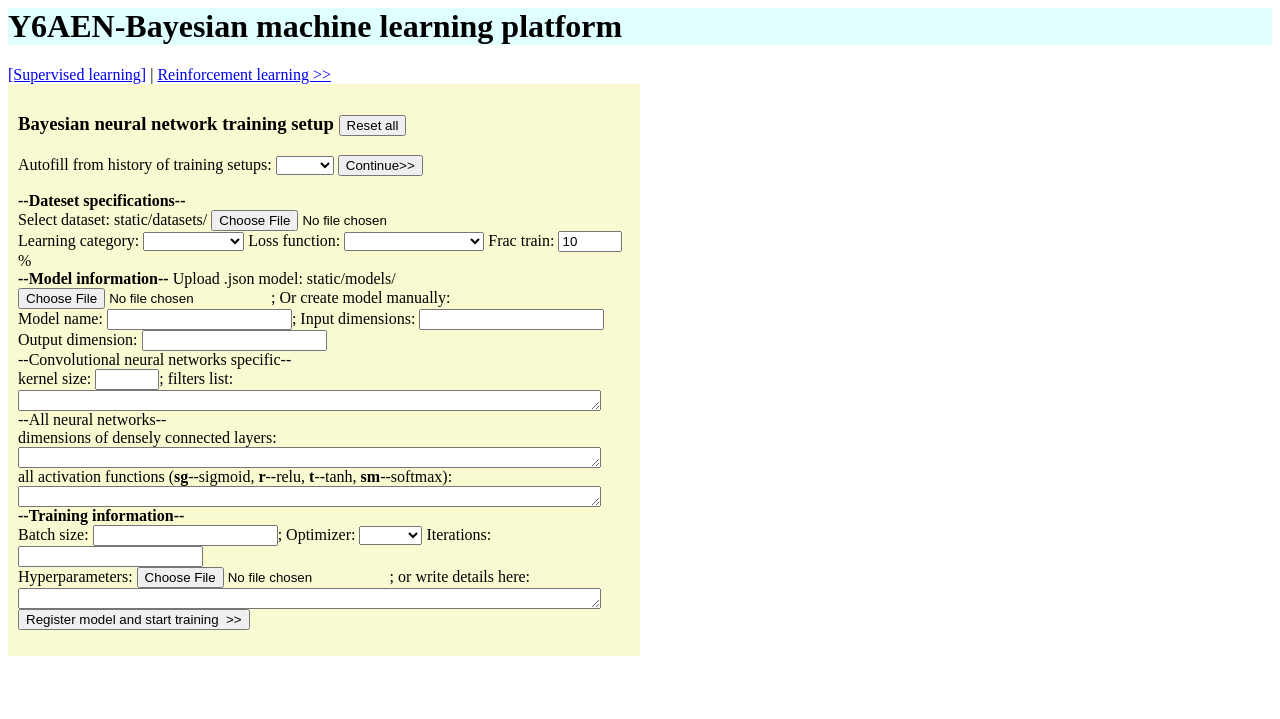
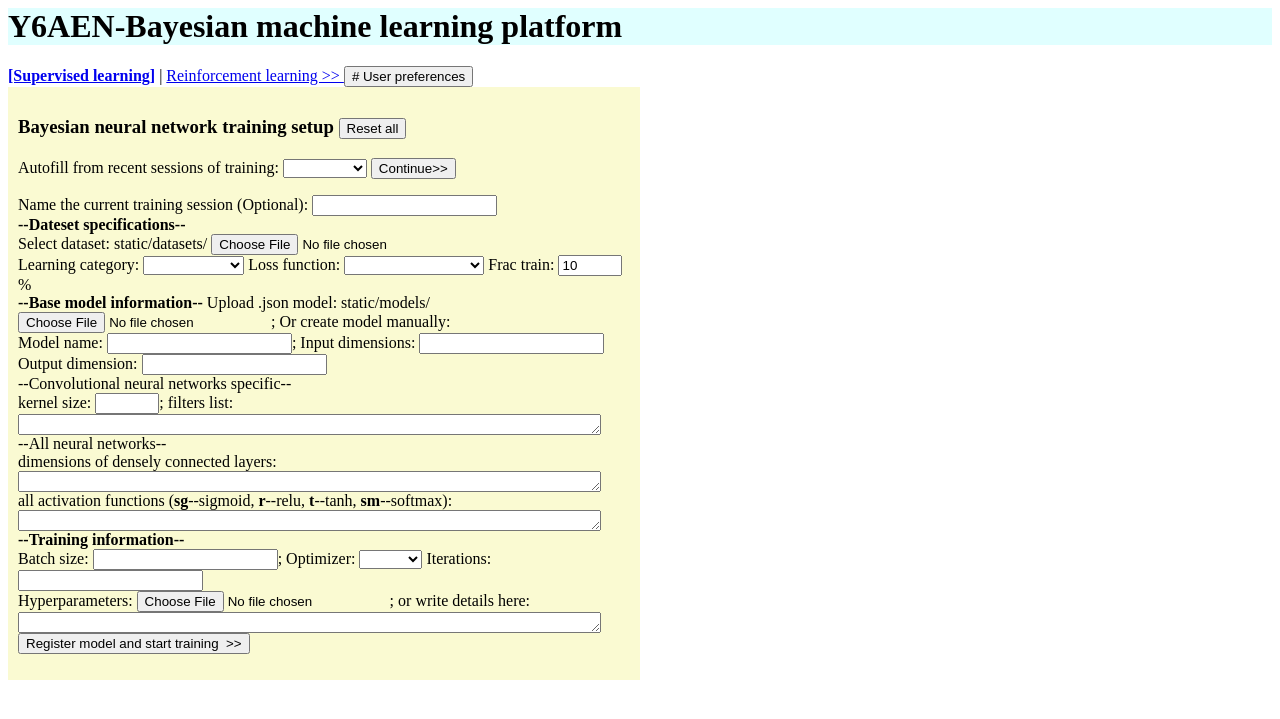
Before and after one commit to HassenAissa/Bayesian_inference_for_NN, a Flask app: page / in a window 1280 px wide. Shown: the top 719 px of the page. Run offline with Flask 3, Linux system fonts and the light colour scheme.

Commit message:
Webdemo added user settings manage history

```diff
--- a/app.py
+++ b/app.py
@@ -9,10 +9,6 @@ import os, json
 connectors = "-._"
 mandatory = ["lcat", "loss", ("nnjson", ["ipd", "opd", "mname", "hidden", "activations"]), "dfile", "batch", "optim", "ite"]
 opkeys = ["lcat", "loss", "optim"]
-options = {"history": [""]+os.listdir("static/history/"),
-            "lcat": ["", "Classification","Regression"],
-            "loss": ["", "Cross entropy","Mean squared error"],
-            "optim": [""]+["BBB", "FSVI", "HMC", "SGLD", "SWAG"]}
 
 class ModelInfo:
     def __init__(self, ):
@@ -20,6 +16,10 @@ class ModelInfo:
         self.model_file = ""
         self.model_ready = False
         self.form = None
+        self.options = {"sessions": [""]+read_sessions(),
+            "lcat": ["", "Classification","Regression"],
+            "loss": ["", "Cross entropy","Mean squared error"],
+            "optim": [""]+["BBB", "FSVI", "HMC", "SGLD", "SWAG"]}
 
     def find_shapes(self):
         f = open(self.model_file,)
@@ -65,8 +65,86 @@ def check_mandatory(form, term):
         print("or")
         return check_mandatory(form, term[0]) or check_mandatory(form, term[1:])
 
+def read_sessions():
+    res = []
+    f = open("static/sessions/db.csv", "r")
+    f.readline()
+    while True:
+        l = f.readline()
+        if not l:
+            return res
+        res.append(l[:-1]+".json")
+
+def add_sessions(sname:str):
+    f = open("static/sessions/db.csv", "r")
+    lim = int(f.readline())
+    names = []
+    found = False
+    while True:
+        l = f.readline()
+        if not l:
+            break
+        text = l[:-1]
+        if not found:
+            if text == sname:
+                found = True
+                continue
+        names.append(text)
+    f.close()
+
+    if len(names) == lim:
+        names.pop()
+    if not sname:
+        i = 1
+        while True:
+            sname = str(i)
+            if sname not in names:
+                break
+            i += 1
+    names = [sname] + names
+    f = open("static/sessions/db.csv", "w")
+    f.write(str(lim)+"\n")
+    for n in names:
+        f.write(n+"\n")
+    f.close()
+    return sname
+
 app = Flask(__name__)
 info = ModelInfo()
+
+@app.route('/settings', methods=['GET', 'POST'])    # main page
+def settings():
+    fm = request.form
+    snum = fm.get("snum")
+    if fm:
+        f = open("static/sessions/db.csv", "r")
+        lines = f.readlines()
+        f.close()
+        if snum:
+            lines[0] = snum+"\n"
+        ssel = fm.get("ssel")
+        if ssel:
+            ssel = ssel[:-5]
+            snew, sdel = fm.get("snew"), fm.get("sdel")
+            if snew or sdel:
+                i = 1
+                while i < len(lines):
+                    if lines[i][:-1] == ssel:
+                        if snew:
+                            lines[i] = snew+"\n"
+                            os.rename("static/sessions/"+ssel+".json",
+                                      "static/sessions/"+snew+".json")
+                        elif sdel:
+                            lines.pop(i)
+                            os.remove("static/sessions/"+ssel+".json")
+                        break
+                    else:
+                        i += 1
+        f = open("static/sessions/db.csv", "w")
+        f.writelines(lines)
+        f.close()
+
+    return render_template('settings.html', options=info.options)
 
 @app.route('/reinforce', methods=['GET', 'POST'])    # main page
 def reinforce():
@@ -76,15 +154,16 @@ def reinforce():
 def index():
     fm = request.form
     print(fm,info.model_ready)
-    if not fm or "history" in fm or not check_mandatory(fm, mandatory):
+    options = info.options
+    if not fm or "sessions" in fm or not check_mandatory(fm, mandatory):
         # Clear previous inputs and load main page
         info.__init__()
-        history = fm.get("history")
-        if history:
-            info.load("static/history/"+history)
+        sessions = fm.get("sessions")
+        if sessions:
+            info.load("static/sessions/"+sessions)
             for key in opkeys:
                 options[key][0] = info.form[key]
-        return render_template('index.html', options=options, info=info)
+        return render_template('index.html',options=options, info=info)
     print("data suff")
     info.form = fm
     # dataset and model setup
@@ -184,7 +263,8 @@ def index():
 
     # Start training
     print("start training", info.dataset, info.model_ready)
-    info.store("static/history/1.json")
+    fn = add_sessions(fm.get("sname"))
+    info.store("static/sessions/"+fn+".json")
     oname = fm.get("optim")
     if info.dataset and info.model_ready and oname:
         optim = None
--- /dev/null
+++ b/static/sessions/db.csv
@@ -0,0 +1,2 @@
+10
+demo
--- a/templates/index.html
+++ b/templates/index.html
@@ -1,6 +1,6 @@
 <head>
     <meta name="viewport" content="width=device-width, initial-scale=1">
-    <title>Bayesian NN</title>
+    <title>Bayesian NN: Supervised</title>
     <style>
     * {
       box-sizing: border-box;
@@ -29,20 +29,22 @@
 
 <body>
     <h1 style="background-color: lightcyan;">Y6AEN-Bayesian machine learning platform</a></h1>
-    <a href="/">[Supervised learning]</a> | <a href="/reinforce">Reinforcement learning >></a>
+    <a href="/"><b>[Supervised learning]</b></a> | <a href="/reinforce">Reinforcement learning >> </a>
+    <a href="/settings"><button># User preferences</button> </a>
     <div class="row">
     <div class="column" style="background-color: lightgoldenrodyellow;">
       <h3>Bayesian neural network training setup <a href="/"><button>Reset all</button></a> </h3>
       <form action="/" method="post">
-      Autofill from history of training setups: <select name="history">{% for c in  options["history"] %}<option value="{{c}}">{{c}}</option>{% endfor %}</select>
-      <input type="submit" value="Continue>>"></button>
+      Autofill from recent sessions of training: <select name="sessions">{% for c in  options["sessions"] %}<option value="{{c}}">{{c}}</option>{% endfor %}</select>
+      <input type="submit" value="Continue>>">
       </form><form action="/" method="post">
+      Name the current training session (Optional): <input type="text" name="sname"><br>
       <b>--Dateset specifications--</b><br>
           Select dataset: static/datasets/ <input type="file" name="dfile" value="{{info.form["dfile"]}}"><br>
           Learning category: <select name="lcat">{% for l in options["lcat"] %}<option value="{{l}}">{{l}}</option>{% endfor %}</select>
           Loss function: <select name="loss">{% for l in options["loss"] %}<option value="{{l}}">{{l}}</option>{% endfor %}</select>
           Frac train: <input type="number" name="tfrac" value="10" min="1" max="100" step="1">% <br>
-      <b>--Model information--</b>
+      <b>--Base model information--</b>
         Upload .json model: static/models/ <br><input type="file" name="nnjson" value="{{info.form["nnjson"]}}">; Or create model manually:<br>
           Model name: <input type="text" name="mname" value="{{info.form["mname"]}}">;
           Input dimensions: <input type="text" name="ipd" value="{{info.form["ipd"]}}"> Output dimension: <input type="number" name="opd" min="1" step="1" value="{{info.form["opd"]}}"> <br>
--- a/templates/reinforce.html
+++ b/templates/reinforce.html
@@ -1,6 +1,6 @@
 <head>
     <meta name="viewport" content="width=device-width, initial-scale=1">
-    <title>Bayesian NN</title>
+    <title>Bayesian NN: Reinforcement</title>
     <style>
     * {
       box-sizing: border-box;
@@ -29,7 +29,8 @@
 
 <body>
     <h1 style="background-color: lightcyan;">Y6AEN-Bayesian machine learning platform</a></h1>
-    <a href="/"><< Supervised learning</a> | <a href="/reinforce">[Reinforcement learning]</a>
+    <a href="/"><< Supervised learning</a> | <a href="/reinforce"><b>[Reinforcement learning] </b></a>
+    <a href="/settings"><button># User preferences</button> </a>
     <div class="row">
     </div>
 </body>
```
Also changed, not shown: templates/settings.html (added, +50 -0 lines), static/sessions/demo.json (renamed from static/history/1.json).
